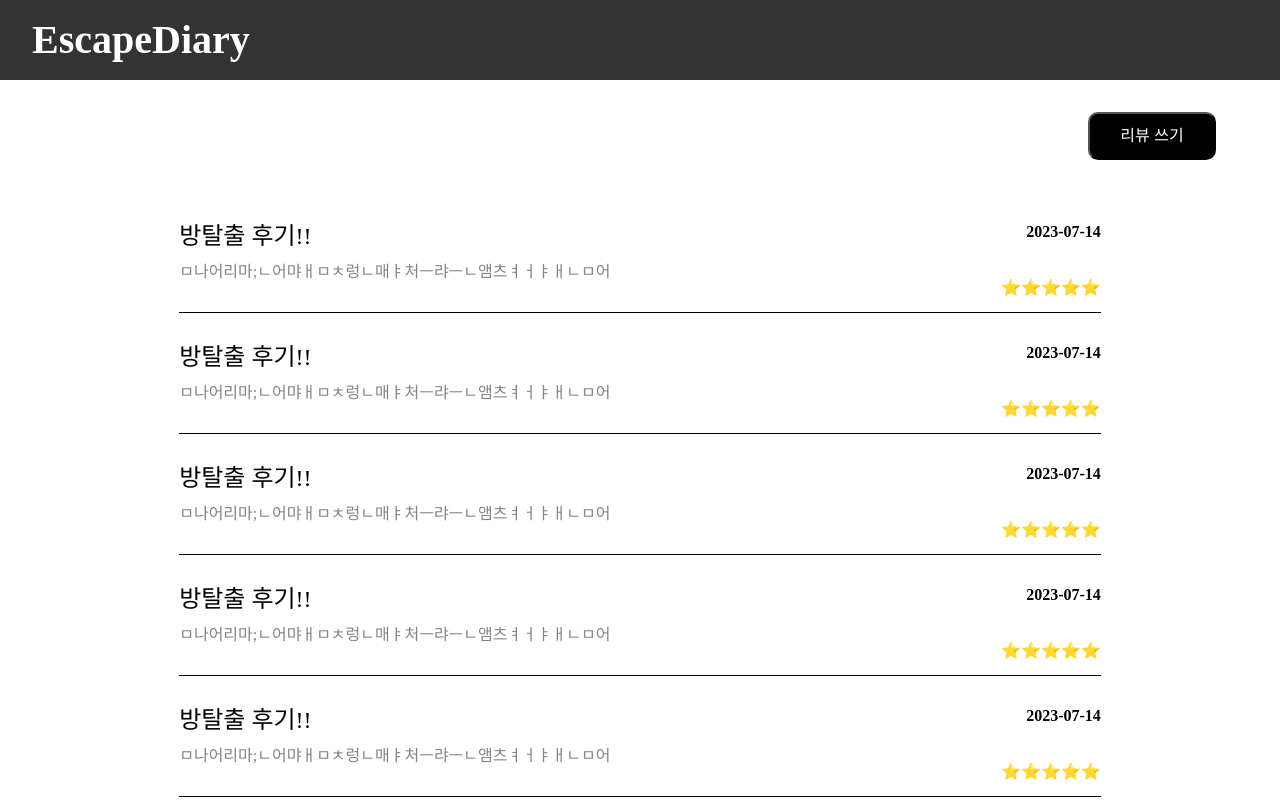
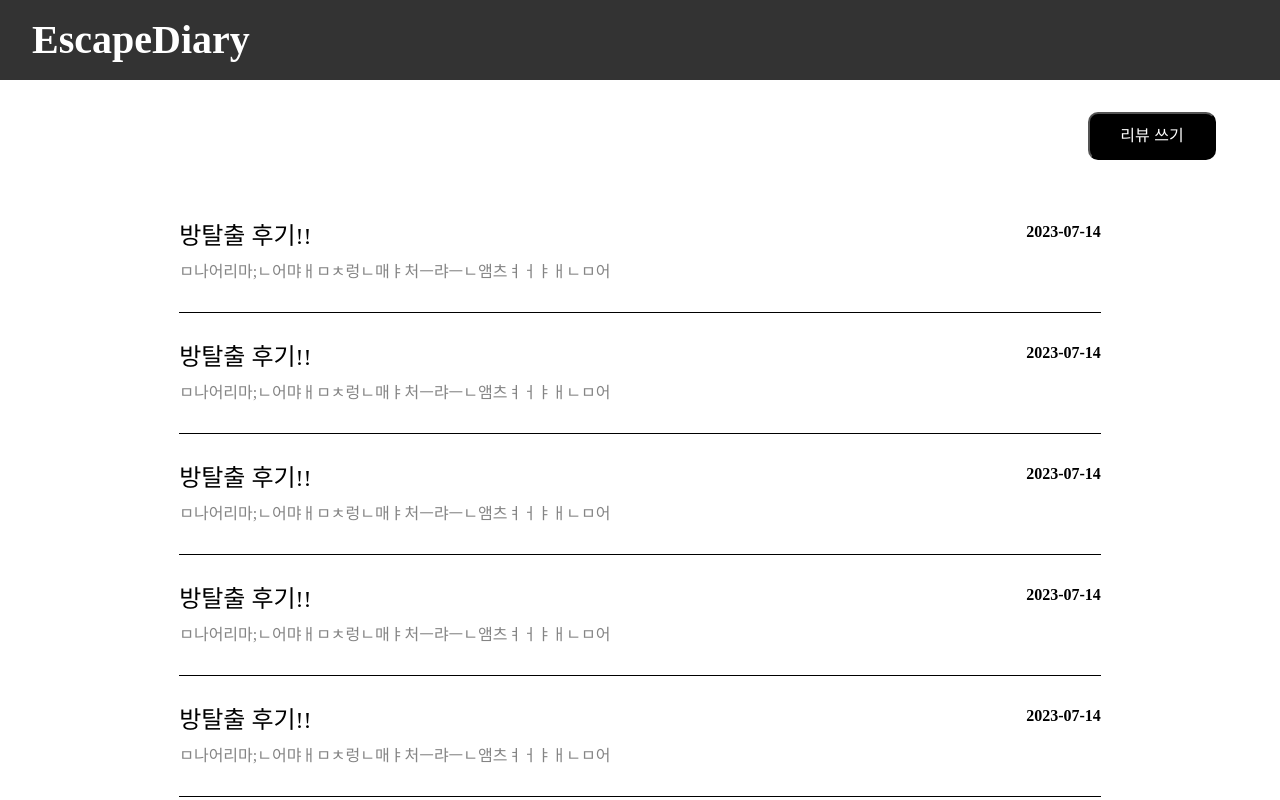
Before and after one commit to HyeonE0103/escapediary-FE, a React (Create React App) app: page / in a window 1280 px wide. Shown: the top 800 px of the page. Built offline with nearby package versions, Linux system fonts and the light colour scheme.

Commit message:
feat: axios로 서버 데이터 불러오기

```diff
--- a/src/components/List.jsx
+++ b/src/components/List.jsx
@@ -10,7 +10,7 @@ const List = ({ title, content, date, star, onClick }) => {
       </ListLeft>
       <ListRight>
         <div className="ListDate">{date}</div>
-        <div className="ListStar">{star}</div>
+        <div className="ListStar">{"⭐".repeat(star)}</div>
       </ListRight>
     </ListContainer>
   );
```
